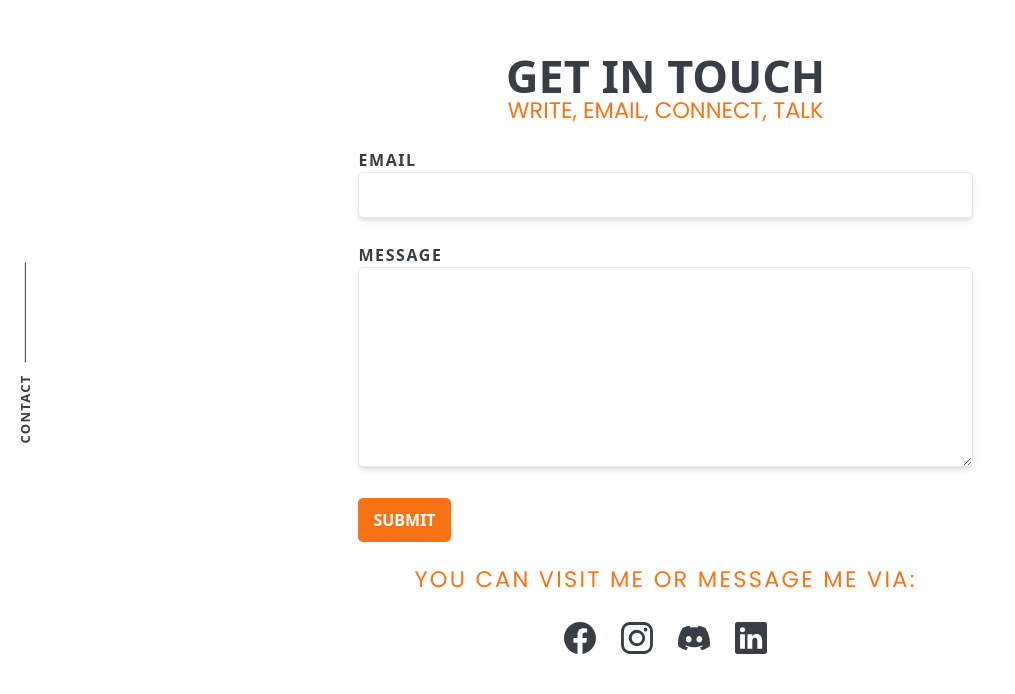
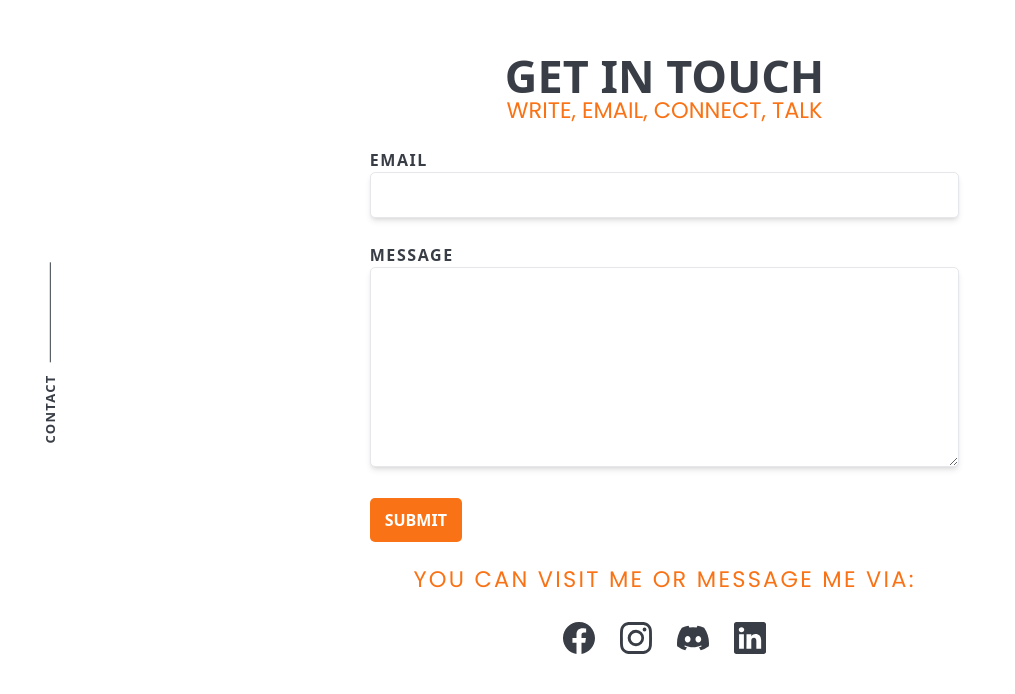
Before and after one commit to DropitupQwerty/Portfolio, a React (Vite) app: page / in a window 1280 px wide. Shown: the part 3626-4320 px from the top of the page, without its empty margins (0-1015 px from the left). Built offline with nearby package versions, Linux system fonts and the light colour scheme; a web font is replaced by a local one.

Commit message:
add x axis margin to contact

```diff
--- a/src/page/HomePage/Contact/index.tsx
+++ b/src/page/HomePage/Contact/index.tsx
@@ -32,7 +32,7 @@ export const Contact = () => {
 
 
 	return (
-		<div id="contact" className='relative items-center flex my-[40%] lg:my-[10%] '>
+		<div id="contact" className='relative items-center flex my-[40%] lg:my-[10%] mx-[2%]'>
 			<SideLabel label='CONTACT'/>
 			<AnimationUpFade className='container mx-auto flex flex-col items-center justify-center w-[80%] lg:w-full'>
 				<div className='my-10'>
```
